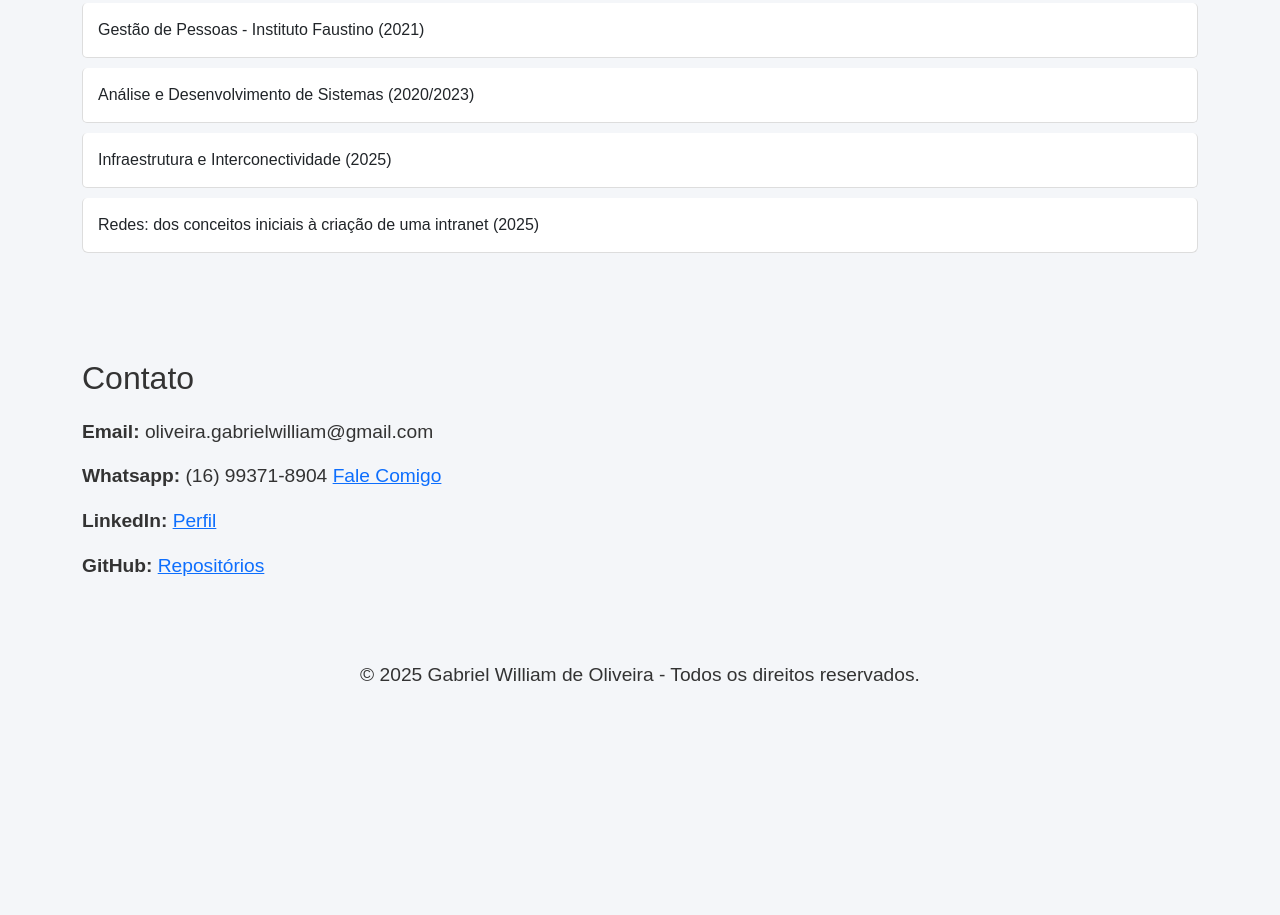
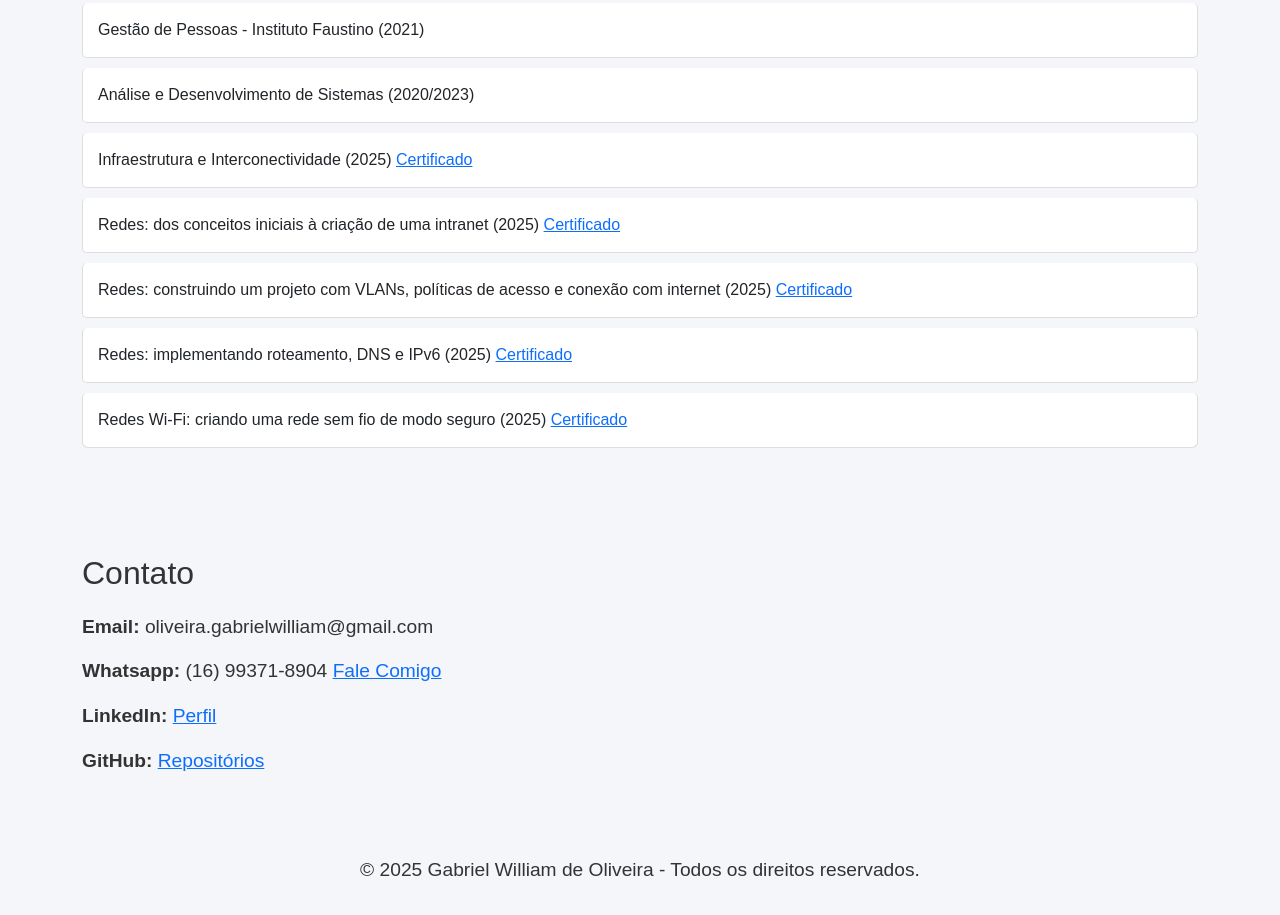
Before and after one commit to oliveira-cmd/oliveira-cmd.github.io, a plain HTML site: page index.html in a window 1280 px wide. Shown: the part 1587-2502 px from the top of the page. Before the commit the page ends 2309 px from the top, so only its background shows below. Drawn offline with nearby package versions, Linux system fonts and the light colour scheme; no server answers.

Commit message:
add courses and certificates

```diff
--- a/index.html
+++ b/index.html
@@ -149,8 +149,11 @@
             <li class="list-group-item">Excel Avançado - Ong FrancaViva (2016)</li>
             <li class="list-group-item">Gestão de Pessoas - Instituto Faustino (2021)</li>
             <li class="list-group-item">Análise e Desenvolvimento de Sistemas (2020/2023)</li>
-            <li class="list-group-item">Infraestrutura e Interconectividade (2025)</li>
-            <li class="list-group-item">Redes: dos conceitos iniciais à criação de uma intranet (2025)</li>
+            <li class="list-group-item">Infraestrutura e Interconectividade (2025) <a href="https://on.fiap.com.br/local/nanocourses/gerar_certificado.php?chave=8b5ba9f2869eef07cb23324f4edf11d5&action=view">Certificado</a></li>
+            <li class="list-group-item">Redes: dos conceitos iniciais à criação de uma intranet (2025) <a href="https://cursos.alura.com.br/user/oliveira-gabrielwilliam/course/redes-conceitos-iniciais-criacao-intranet/certificate">Certificado</a></li>
+            <li class="list-group-item">Redes: construindo um projeto com VLANs, políticas de acesso e conexão com internet (2025) <a href="https://cursos.alura.com.br/user/oliveira-gabrielwilliam/course/redes-projeto-vlans-politicas-acesso-conexao-internet/certificate">Certificado</a></li>
+            <li class="list-group-item">Redes: implementando roteamento, DNS e IPv6 (2025) <a href="https://cursos.alura.com.br/user/oliveira-gabrielwilliam/course/redes-implementando-roteamento-dns-ipv6/certificate">Certificado</a></li>
+            <li class="list-group-item">Redes Wi-Fi: criando uma rede sem fio de modo seguro (2025) <a href="https://cursos.alura.com.br/certificate/oliveira-gabrielwilliam/redes-wi-fi-rede-sem-fio-modo-seguro">Certificado</a> </li>
         </ul>
     </div>
 </section>
```
